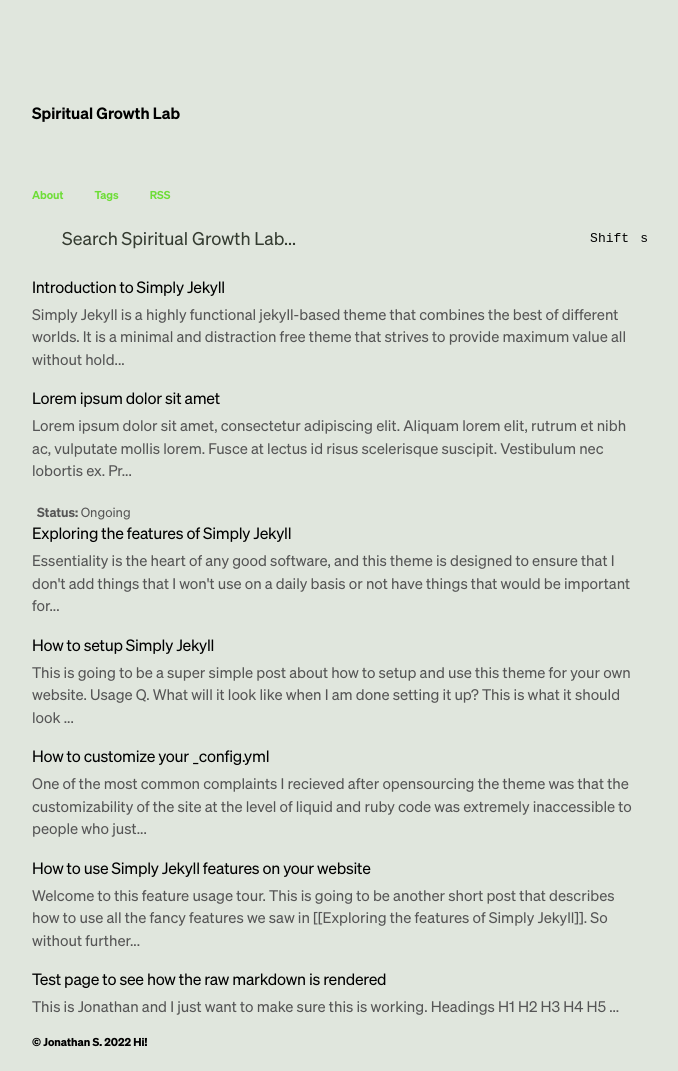
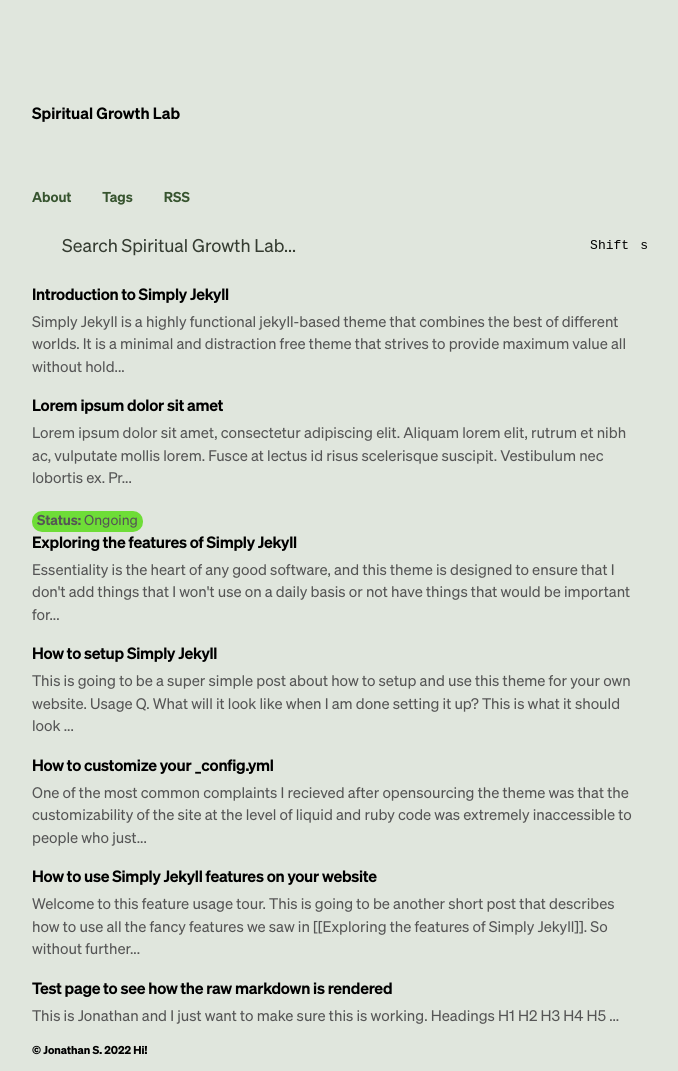
Before and after one commit to jsantiago611/digital-garden-master, a Jekyll site: the page built from index.md, in a window 1280 px wide. Shown: the whole page, without its empty margins (298-976 px from the left). Built offline with Jekyll 4.4.1, drawn with Linux system fonts in a browser that asks for light colours.

Commit message:
menu-item, feed-title,tag,src-toggle

```diff
--- a/assets/css/Style.css
+++ b/assets/css/Style.css
@@ -650,9 +650,9 @@ hr {
     margin-top: 5px;
     margin-left: auto;
     font-weight: 600;
-    font-size: 0.7rem;
+    font-size: var(--font-size-small);
     font-family: var(--primary-font-family);
-    color: var(--lime);
+    color: var(--green);
 }
 
 .stale-link {
@@ -975,7 +975,7 @@ hr {
     margin-right: 50px;
     font-size: inherit;
     font-family:  var(--primary-font-family);
-    font-weight: var(--font-weight-base);
+    font-weight: var(--font-weight-semibold);
     letter-spacing: var(--letter-spacing-tight);
 }
 
@@ -1001,16 +1001,17 @@ hr {
 
 .tag {
     color: var(--primary-text-color);
-    background: var(--secondary-bg-color);
+    background: var(--lime);
     text-decoration: none;
     display: inline-block;
-    padding: 0 12px;
-    border-radius: 32px;
+    padding: 0 6px;
+    border-radius: 0;
     height: auto;
     vertical-align: middle;
-    font-family:  var(--primary-font-family);
+    font-family: var(--primary-font-family);
     font-weight: normal !important;
-    font-size: 13px;
+    font-size: var(--font-size-small);
+    margin-right: 7px;
 }
 
 .content {
@@ -1232,7 +1233,7 @@ label.srs-toggle {
     background-color: var(--primary-bg-color);
     border: solid 1px var(--ternary-border-color);
     border-radius: 5px;
-    box-shadow: 1px 1px 15px var(--secondary-box-shadow-color);
+    box-shadow: 1px 1px 15px var(--gray-500);
     word-wrap:break-word;
 }
 
```
